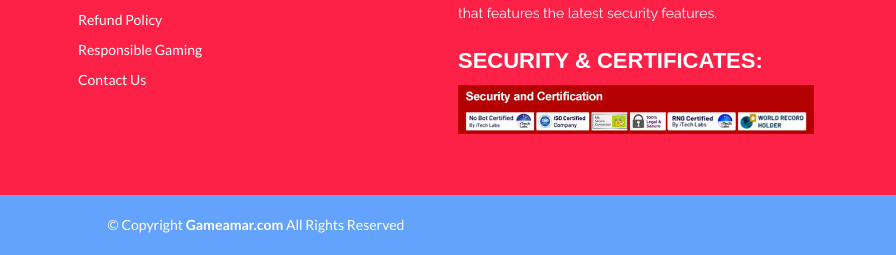
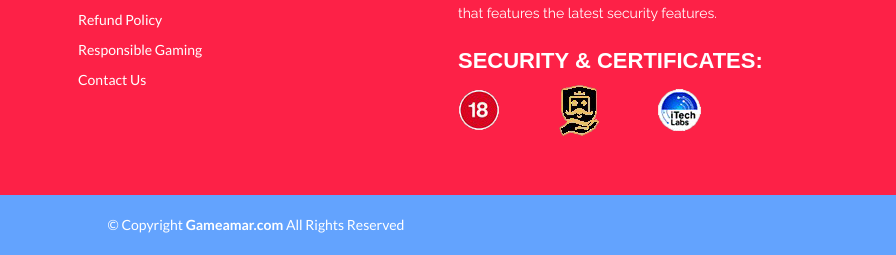
Before and after one commit to pareeklokesh/gameamar, a plain HTML site: page index.html in a window 1280 px wide. Shown: the part 2894-3149 px from the top of the page, 384-1280 px from the left. Drawn offline with Linux system fonts and the light colour scheme.

Commit message:
Add files via upload

```diff
--- a/index.html
+++ b/index.html
@@ -359,7 +359,7 @@
                     <strong class="text-white useful useful-footer" style="position:relative;top:0px;margin-top: 20px;display: block;">Security &amp; Certificates:</strong>
 
               <ul class="foot-img" style="margin-left: 0;">
-              <li style="margin-left: 0;"><img src="assets/img/security.jpg" class="us" style="margin-left: 0;width: 100%;"></li>
+              <li style="margin-left: 0;"><img src="assets/img/security.png" class="us" style="margin-left: 0;width: 100%;"></li>
 
               </ul>
           </div>
```
